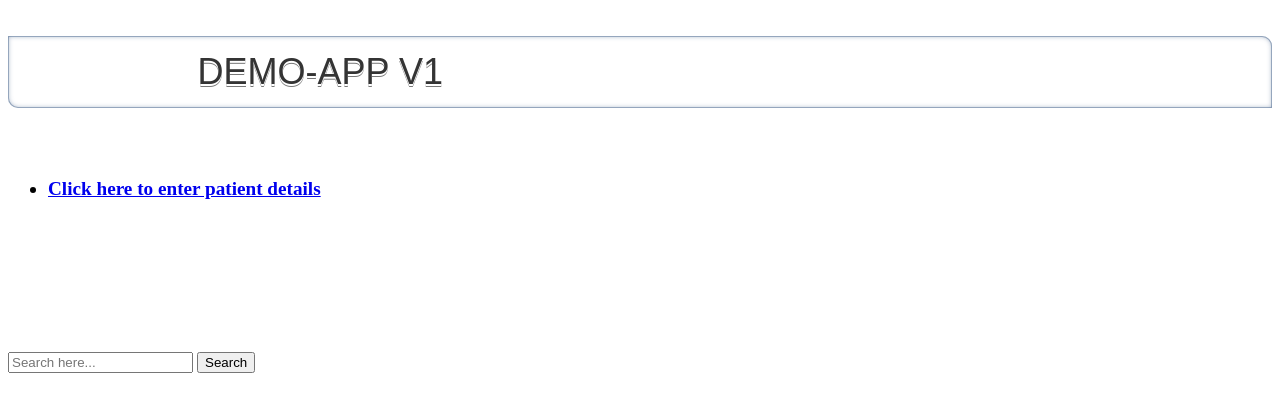
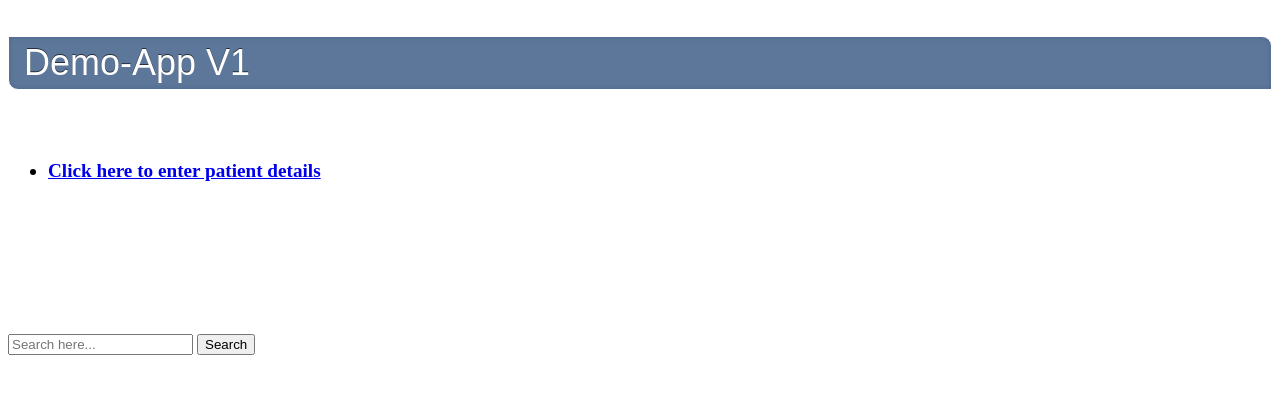
Before and after one commit to SanaJahan/demo-app, a website: page UI/index.html in a window 1280 px wide. Drawn offline with nearby package versions, Linux system fonts and the light colour scheme; no server answers; a web font is replaced by a local one.

Commit message:
added header

```diff
--- a/UI/style.css
+++ b/UI/style.css
@@ -174,19 +174,19 @@ padding: 0;
 
 #app-heading h1 {
 	margin: 1em 0 0.5em 0;
-	color: #343434;
 	font-weight: normal;
-	font-family: 'Ultra', sans-serif;
+	position: relative;
+	text-shadow: 0 -1px rgba(0,0,0,0.6);
 	font-size: 36px;
 	line-height: 42px;
-	text-transform: uppercase;
-	text-shadow: 0 2px white, 0 3px #777;
-	padding: 15px 15px 15px 15%;
-	box-shadow:
-		inset 0 0 0 1px rgba(53,86,129, 0.4),
-		inset 0 0 5px rgba(53,86,129, 0.5),
-		inset -285px 0 35px white;
+	background: #355681;
+	background: rgba(53,86,129, 0.8);
+	border: 1px solid #fff;
+	padding: 5px 15px;
+	color: white;
 	border-radius: 0 10px 0 10px;
+	box-shadow: inset 0 0 5px rgba(53,86,129, 0.5);
+	font-family: 'Muli', sans-serif;
 }
 
 
```
